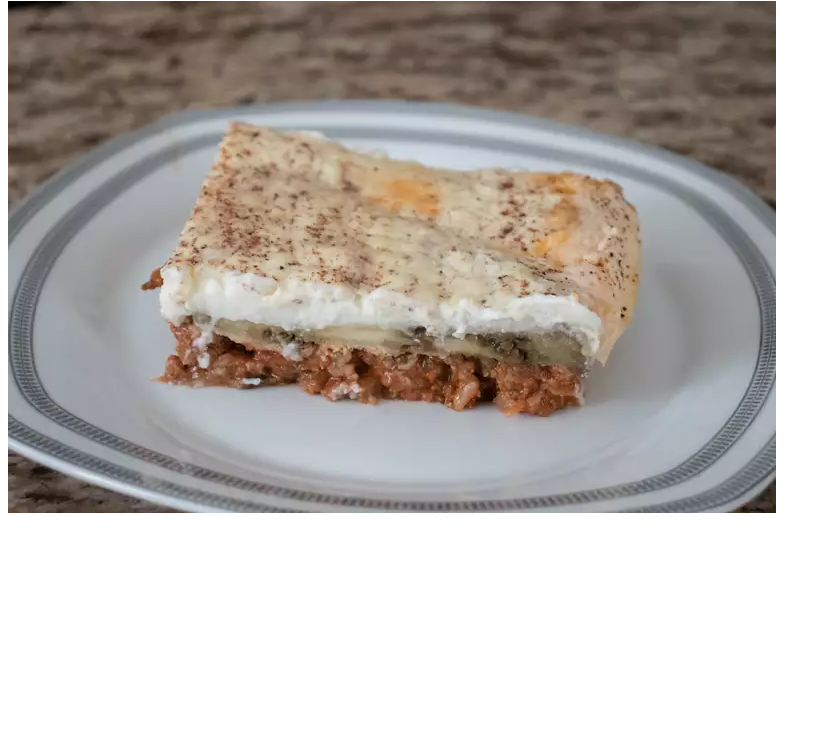
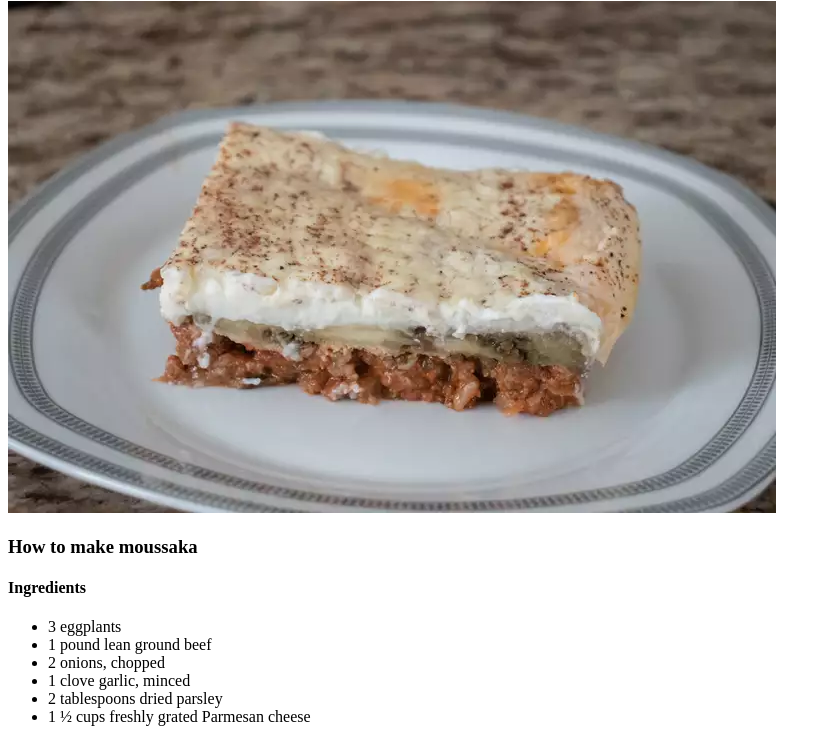
Before and after one commit to Sinthaz/odin-recipes, a plain HTML site: page recipes/moussaka.html in a window 1280 px wide. Shown: the part 79-821 px from the top of the page, without its empty margins (0-831 px from the left). Before the commit the page ends 800 px from the top, so only its background shows below. Drawn offline with Linux system fonts and the light colour scheme.

Commit message:
Add headings and unordered list of ingredients

```diff
--- a/recipes/moussaka.html
+++ b/recipes/moussaka.html
@@ -8,5 +8,15 @@
 <body>
     <h1>Moussaka</h1>
     <img src="../img/moussaka.webp" alt="Moussaka">
+    <h3>How to make moussaka</h3>
+    <h4>Ingredients</h4>
+    <ul>
+        <li>3 eggplants</li>
+        <li>1 pound lean ground beef</li>
+        <li>2 onions, chopped</li>
+        <li>1 clove garlic, minced</li>
+        <li>2 tablespoons dried parsley</li>
+        <li>1 ½ cups freshly grated Parmesan cheese</li>
+    </ul>
 </body>
 </html>
```
